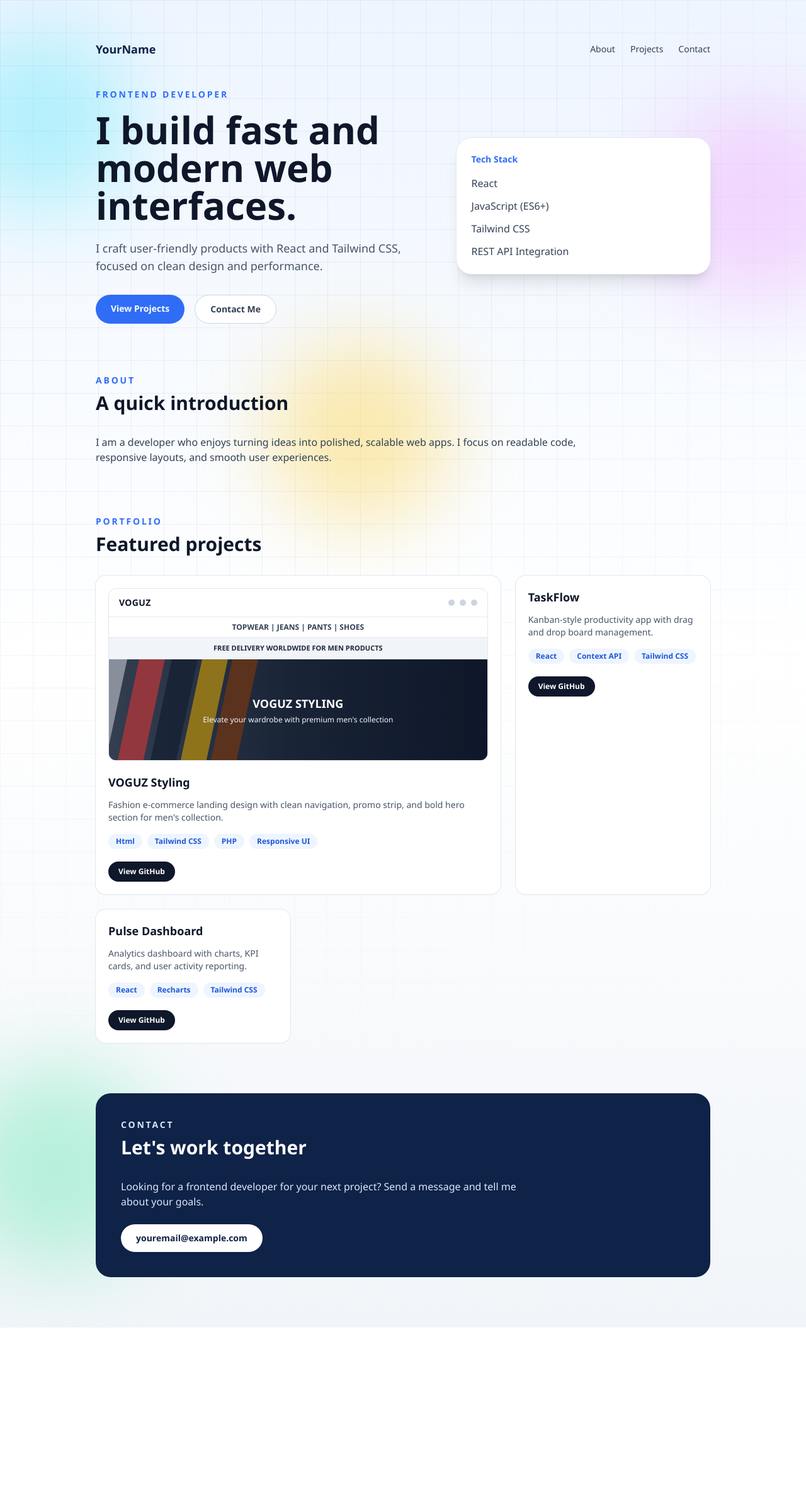
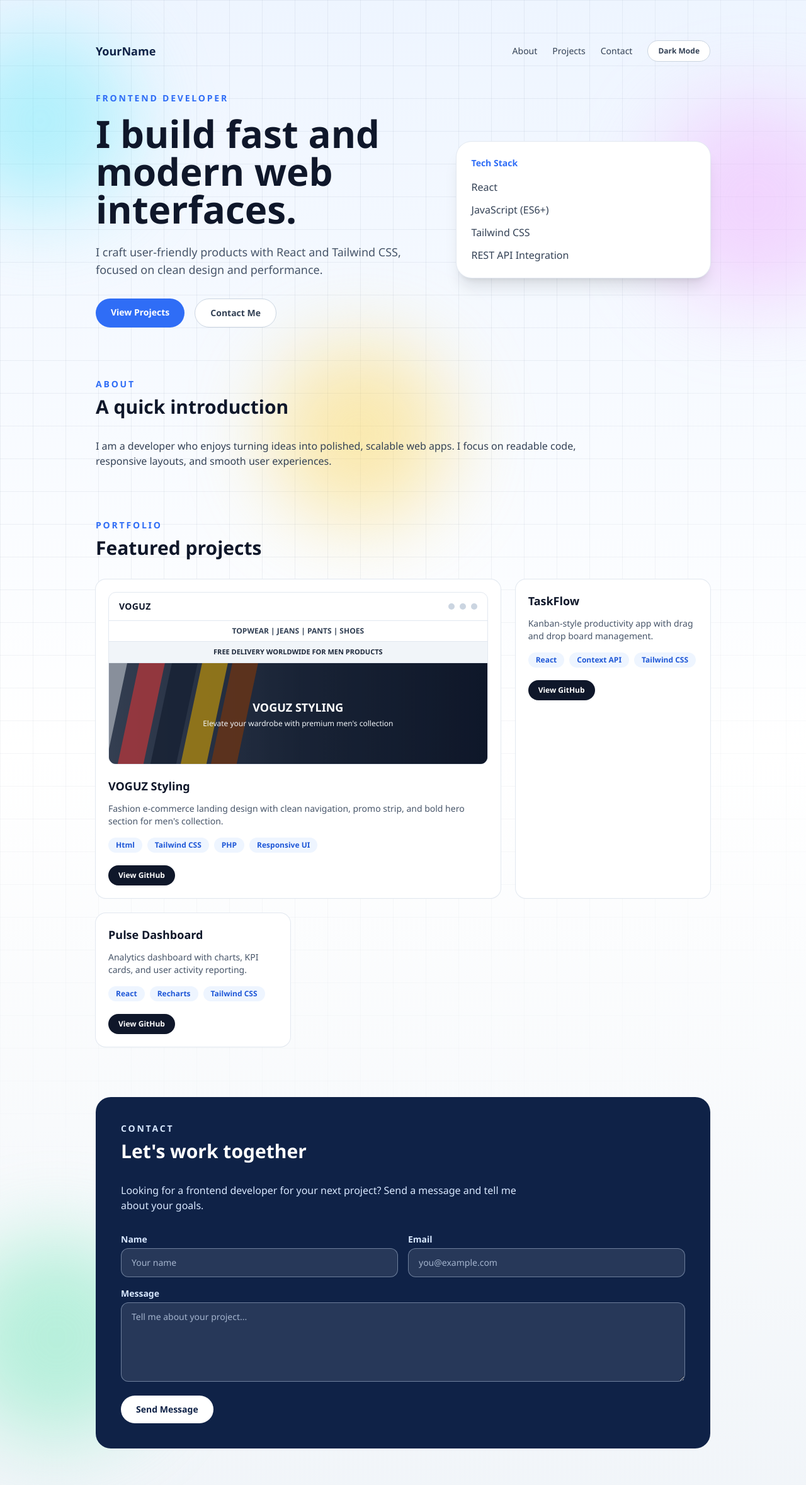
Before and after one commit to daniel0979/danielPortfolio, a React (Vite) app: page / in a window 1280 px wide. Shown: the top 2358 px of the page at 63% size. Before the commit the page ends 2108 px from the top, so only its background shows below. Built offline with nearby package versions, Linux system fonts and the light colour scheme.

Commit message:
feat: add theme mode and contact form

```diff
--- a/src/App.jsx
+++ b/src/App.jsx
@@ -1,21 +1,22 @@
+import { useEffect, useState } from 'react'
 import SectionTitle from './components/SectionTitle'
 import projects from './data/projects'
 
 function VoguzPreview() {
   return (
-    <div className="mb-5 overflow-hidden rounded-xl border border-slate-200 bg-white">
-      <div className="flex items-center justify-between border-b border-slate-200 px-4 py-3">
-        <p className="text-sm font-bold tracking-wide text-slate-900">VOGUZ</p>
+    <div className="mb-5 overflow-hidden rounded-xl border border-slate-200 bg-white dark:border-slate-700 dark:bg-slate-900">
+      <div className="flex items-center justify-between border-b border-slate-200 px-4 py-3 dark:border-slate-700">
+        <p className="text-sm font-bold tracking-wide text-slate-900 dark:text-slate-100">VOGUZ</p>
         <div className="flex gap-2">
-          <span className="h-2.5 w-2.5 rounded-full bg-slate-300" />
-          <span className="h-2.5 w-2.5 rounded-full bg-slate-300" />
-          <span className="h-2.5 w-2.5 rounded-full bg-slate-300" />
+          <span className="h-2.5 w-2.5 rounded-full bg-slate-300 dark:bg-slate-500" />
+          <span className="h-2.5 w-2.5 rounded-full bg-slate-300 dark:bg-slate-500" />
+          <span className="h-2.5 w-2.5 rounded-full bg-slate-300 dark:bg-slate-500" />
         </div>
       </div>
-      <div className="border-b border-slate-200 px-4 py-2 text-center text-xs font-semibold text-slate-700">
+      <div className="border-b border-slate-200 px-4 py-2 text-center text-xs font-semibold text-slate-700 dark:border-slate-700 dark:text-slate-300">
         TOPWEAR | JEANS | PANTS | SHOES
       </div>
-      <div className="border-b border-slate-200 bg-slate-100 px-4 py-2 text-center text-[11px] font-semibold text-slate-800">
+      <div className="border-b border-slate-200 bg-slate-100 px-4 py-2 text-center text-[11px] font-semibold text-slate-800 dark:border-slate-700 dark:bg-slate-800 dark:text-slate-200">
         FREE DELIVERY WORLDWIDE FOR MEN PRODUCTS
       </div>
       <div className="relative h-40 overflow-hidden bg-slate-900">
@@ -35,38 +36,65 @@ function VoguzPreview() {
 }
 
 function App() {
+  const [theme, setTheme] = useState('light')
+
+  useEffect(() => {
+    const savedTheme = localStorage.getItem('theme')
+    if (savedTheme === 'light' || savedTheme === 'dark') {
+      setTheme(savedTheme)
+      return
+    }
+
+    const prefersDark = window.matchMedia('(prefers-color-scheme: dark)').matches
+    setTheme(prefersDark ? 'dark' : 'light')
+  }, [])
+
+  useEffect(() => {
+    document.documentElement.classList.toggle('dark', theme === 'dark')
+    localStorage.setItem('theme', theme)
+  }, [theme])
+
   return (
-    <div className="portfolio-bg relative min-h-screen overflow-hidden bg-gradient-to-b from-brand-50 via-white to-slate-100">
+    <div className="portfolio-bg relative min-h-screen overflow-hidden bg-gradient-to-b from-brand-50 via-white to-slate-100 dark:from-slate-950 dark:via-slate-900 dark:to-slate-800">
       <div className="pointer-events-none absolute inset-0 -z-0">
-        <div className="absolute -left-20 top-12 h-72 w-72 rounded-full bg-cyan-300/45 blur-3xl" />
-        <div className="absolute right-[-80px] top-40 h-80 w-80 rounded-full bg-fuchsia-300/45 blur-3xl" />
-        <div className="absolute left-1/3 top-[34rem] h-72 w-72 rounded-full bg-amber-300/45 blur-3xl" />
-        <div className="absolute bottom-24 left-[-70px] h-80 w-80 rounded-full bg-emerald-300/45 blur-3xl" />
+        <div className="absolute -left-20 top-12 h-72 w-72 rounded-full bg-cyan-300/45 blur-3xl dark:bg-cyan-500/20" />
+        <div className="absolute right-[-80px] top-40 h-80 w-80 rounded-full bg-fuchsia-300/45 blur-3xl dark:bg-fuchsia-500/20" />
+        <div className="absolute left-1/3 top-[34rem] h-72 w-72 rounded-full bg-amber-300/45 blur-3xl dark:bg-amber-500/20" />
+        <div className="absolute bottom-24 left-[-70px] h-80 w-80 rounded-full bg-emerald-300/45 blur-3xl dark:bg-emerald-500/20" />
       </div>
 
       <header className="relative z-10 mx-auto max-w-5xl px-6 pb-20 pt-16">
-        <nav className="mb-12 flex items-center justify-between">
-          <span className="text-lg font-bold text-brand-900">YourName</span>
-          <div className="flex gap-6 text-sm font-medium text-slate-700">
-            <a href="#about" className="hover:text-brand-600">
+        <nav className="mb-12 flex flex-wrap items-center justify-between gap-4">
+          <span className="text-lg font-bold text-brand-900 dark:text-brand-100">YourName</span>
+          <div className="flex items-center gap-6 text-sm font-medium text-slate-700 dark:text-slate-200">
+            <a href="#about" className="hover:text-brand-600 dark:hover:text-brand-100">
               About
             </a>
-            <a href="#projects" className="hover:text-brand-600">
+            <a href="#projects" className="hover:text-brand-600 dark:hover:text-brand-100">
               Projects
             </a>
-            <a href="#contact" className="hover:text-brand-600">
+            <a href="#contact" className="hover:text-brand-600 dark:hover:text-brand-100">
               Contact
             </a>
+            <button
+              type="button"
+              onClick={() => setTheme(theme === 'dark' ? 'light' : 'dark')}
+              className="rounded-full border border-slate-300 bg-white px-4 py-2 text-xs font-semibold text-slate-700 transition hover:border-brand-500 hover:text-brand-600 dark:border-slate-600 dark:bg-slate-800 dark:text-slate-100 dark:hover:border-brand-100 dark:hover:text-brand-100"
+            >
+              {theme === 'dark' ? 'Light Mode' : 'Dark Mode'}
+            </button>
           </div>
         </nav>
 
         <div className="grid gap-12 md:grid-cols-[1.3fr_1fr] md:items-center">
           <div>
-            <p className="text-sm font-semibold uppercase tracking-[0.2em] text-brand-500">Frontend Developer</p>
-            <h1 className="mt-4 text-4xl font-extrabold leading-tight text-slate-900 md:text-6xl">
+            <p className="text-sm font-semibold uppercase tracking-[0.2em] text-brand-500 dark:text-brand-100">
+              Frontend Developer
+            </p>
+            <h1 className="mt-4 text-4xl font-extrabold leading-tight text-slate-900 dark:text-white md:text-6xl">
               I build fast and modern web interfaces.
             </h1>
-            <p className="mt-6 max-w-xl text-lg text-slate-600">
+            <p className="mt-6 max-w-xl text-lg text-slate-600 dark:text-slate-300">
               I craft user-friendly products with React and Tailwind CSS, focused on clean design and performance.
             </p>
             <div className="mt-8 flex gap-4">
@@ -78,15 +106,15 @@ function App() {
               </a>
               <a
                 href="#contact"
-                className="rounded-full border border-slate-300 bg-white px-6 py-3 text-sm font-semibold text-slate-700 transition hover:border-brand-500 hover:text-brand-600"
+                className="rounded-full border border-slate-300 bg-white px-6 py-3 text-sm font-semibold text-slate-700 transition hover:border-brand-500 hover:text-brand-600 dark:border-slate-600 dark:bg-slate-800 dark:text-slate-100 dark:hover:border-brand-100 dark:hover:text-brand-100"
               >
                 Contact Me
               </a>
             </div>
           </div>
-          <div className="rounded-3xl bg-white p-6 shadow-xl ring-1 ring-slate-200">
-            <p className="text-sm font-semibold text-brand-500">Tech Stack</p>
-            <ul className="mt-4 space-y-3 text-slate-700">
+          <div className="rounded-3xl bg-white p-6 shadow-xl ring-1 ring-slate-200 dark:bg-slate-900 dark:ring-slate-700">
+            <p className="text-sm font-semibold text-brand-500 dark:text-brand-100">Tech Stack</p>
+            <ul className="mt-4 space-y-3 text-slate-700 dark:text-slate-200">
               <li>React</li>
               <li>JavaScript (ES6+)</li>
               <li>Tailwind CSS</li>
@@ -99,7 +127,7 @@ function App() {
       <main className="relative z-10 mx-auto max-w-5xl space-y-20 px-6 pb-20">
         <section id="about">
           <SectionTitle eyebrow="About" title="A quick introduction" />
-          <p className="max-w-3xl text-slate-700">
+          <p className="max-w-3xl text-slate-700 dark:text-slate-300">
             I am a developer who enjoys turning ideas into polished, scalable web apps. I focus on readable code,
             responsive layouts, and smooth user experiences.
           </p>
@@ -111,16 +139,19 @@ function App() {
             {projects.map((project) => (
               <article
                 key={project.name}
-                className={`rounded-2xl bg-white p-5 shadow-sm ring-1 ring-slate-200 ${
+                className={`rounded-2xl bg-white p-5 shadow-sm ring-1 ring-slate-200 dark:bg-slate-900 dark:ring-slate-700 ${
                   project.featured ? 'md:col-span-2' : ''
                 }`}
               >
                 {project.featured ? <VoguzPreview /> : null}
-                <h3 className="text-lg font-bold text-slate-900">{project.name}</h3>
-                <p className="mt-3 text-sm text-slate-600">{project.description}</p>
+                <h3 className="text-lg font-bold text-slate-900 dark:text-white">{project.name}</h3>
+                <p className="mt-3 text-sm text-slate-600 dark:text-slate-300">{project.description}</p>
                 <div className="mt-4 flex flex-wrap gap-2">
                   {project.stack.map((item) => (
-                    <span key={item} className="rounded-full bg-brand-50 px-3 py-1 text-xs font-semibold text-brand-600">
+                    <span
+                      key={item}
+                      className="rounded-full bg-brand-50 px-3 py-1 text-xs font-semibold text-brand-600 dark:bg-brand-900/60 dark:text-brand-100"
+                    >
                       {item}
                     </span>
                   ))}
@@ -130,7 +161,7 @@ function App() {
                     href={project.githubUrl}
                     target="_blank"
                     rel="noreferrer"
-                    className="mt-5 inline-flex items-center rounded-full bg-slate-900 px-4 py-2 text-xs font-semibold text-white transition hover:bg-slate-700"
+                    className="mt-5 inline-flex items-center rounded-full bg-slate-900 px-4 py-2 text-xs font-semibold text-white transition hover:bg-slate-700 dark:bg-brand-500 dark:hover:bg-brand-600"
                   >
                     View GitHub
                   </a>
@@ -145,12 +176,66 @@ function App() {
           <p className="max-w-2xl text-brand-100">
             Looking for a frontend developer for your next project? Send a message and tell me about your goals.
           </p>
-          <a
-            href="mailto:youremail@example.com"
-            className="mt-6 inline-block rounded-full bg-white px-6 py-3 text-sm font-semibold text-brand-900"
+          <form
+            action="https://formsubmit.co/akmdaniel2@gmail.com"
+            method="POST"
+            className="mt-8 grid gap-4 md:grid-cols-2"
           >
-            youremail@example.com
-          </a>
+            <input type="hidden" name="_subject" value="New Portfolio Contact Message" />
+            <input type="hidden" name="_template" value="table" />
+            <input type="hidden" name="_next" value="https://formsubmit.co/thanks" />
+
+            <div className="md:col-span-1">
+              <label htmlFor="name" className="mb-1 block text-sm font-semibold text-brand-100">
+                Name
+              </label>
+              <input
+                id="name"
+                name="name"
+                type="text"
+                required
+                className="w-full rounded-xl border border-brand-100/40 bg-white/10 px-4 py-3 text-sm text-white placeholder:text-brand-100/70 focus:border-white focus:outline-none"
+                placeholder="Your name"
+              />
+            </div>
+
+            <div className="md:col-span-1">
+              <label htmlFor="email" className="mb-1 block text-sm font-semibold text-brand-100">
+                Email
+              </label>
+              <input
+                id="email"
+                name="email"
+                type="email"
+                required
+                className="w-full rounded-xl border border-brand-100/40 bg-white/10 px-4 py-3 text-sm text-white placeholder:text-brand-100/70 focus:border-white focus:outline-none"
+                placeholder="you@example.com"
+              />
+            </div>
+
+            <div className="md:col-span-2">
+              <label htmlFor="message" className="mb-1 block text-sm font-semibold text-brand-100">
+                Message
+              </label>
+              <textarea
+                id="message"
+                name="message"
+                rows="5"
+                required
+                className="w-full rounded-xl border border-brand-100/40 bg-white/10 px-4 py-3 text-sm text-white placeholder:text-brand-100/70 focus:border-white focus:outline-none"
+                placeholder="Tell me about your project..."
+              />
+            </div>
+
+            <div className="md:col-span-2">
+              <button
+                type="submit"
+                className="rounded-full bg-white px-6 py-3 text-sm font-semibold text-brand-900 transition hover:bg-brand-100"
+              >
+                Send Message
+              </button>
+            </div>
+          </form>
         </section>
       </main>
     </div>
--- a/src/components/SectionTitle.jsx
+++ b/src/components/SectionTitle.jsx
@@ -1,6 +1,6 @@
 function SectionTitle({ eyebrow, title, inverse = false }) {
-  const eyebrowClass = inverse ? 'text-brand-100' : 'text-brand-500'
-  const titleClass = inverse ? 'text-white' : 'text-slate-900'
+  const eyebrowClass = inverse ? 'text-brand-100' : 'text-brand-500 dark:text-brand-100'
+  const titleClass = inverse ? 'text-white' : 'text-slate-900 dark:text-white'
 
   return (
     <div className="mb-8">
--- a/tailwind.config.js
+++ b/tailwind.config.js
@@ -1,5 +1,6 @@
 /** @type {import('tailwindcss').Config} */
 export default {
+  darkMode: 'class',
   content: ['./index.html', './src/**/*.{js,jsx}'],
   theme: {
     extend: {
```
Also changed, not shown: src/index.css (+10 -0 lines).
